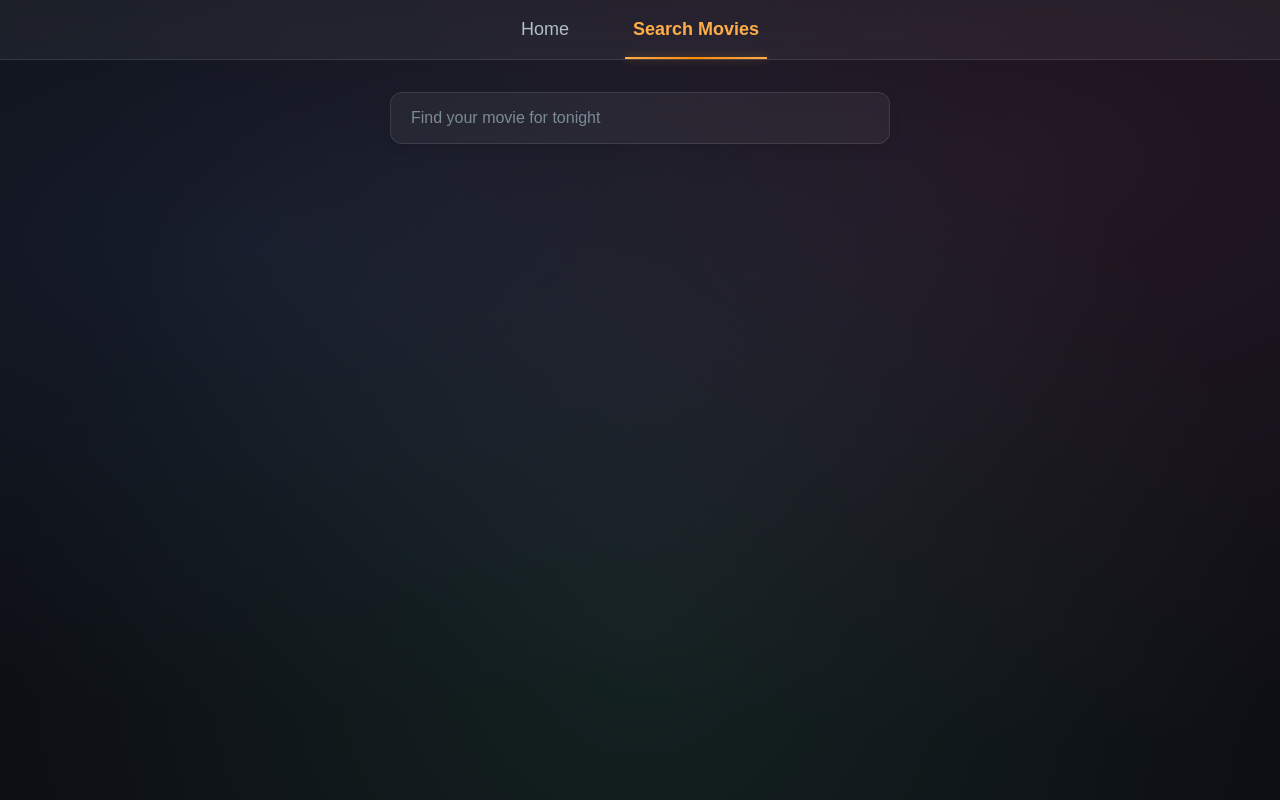
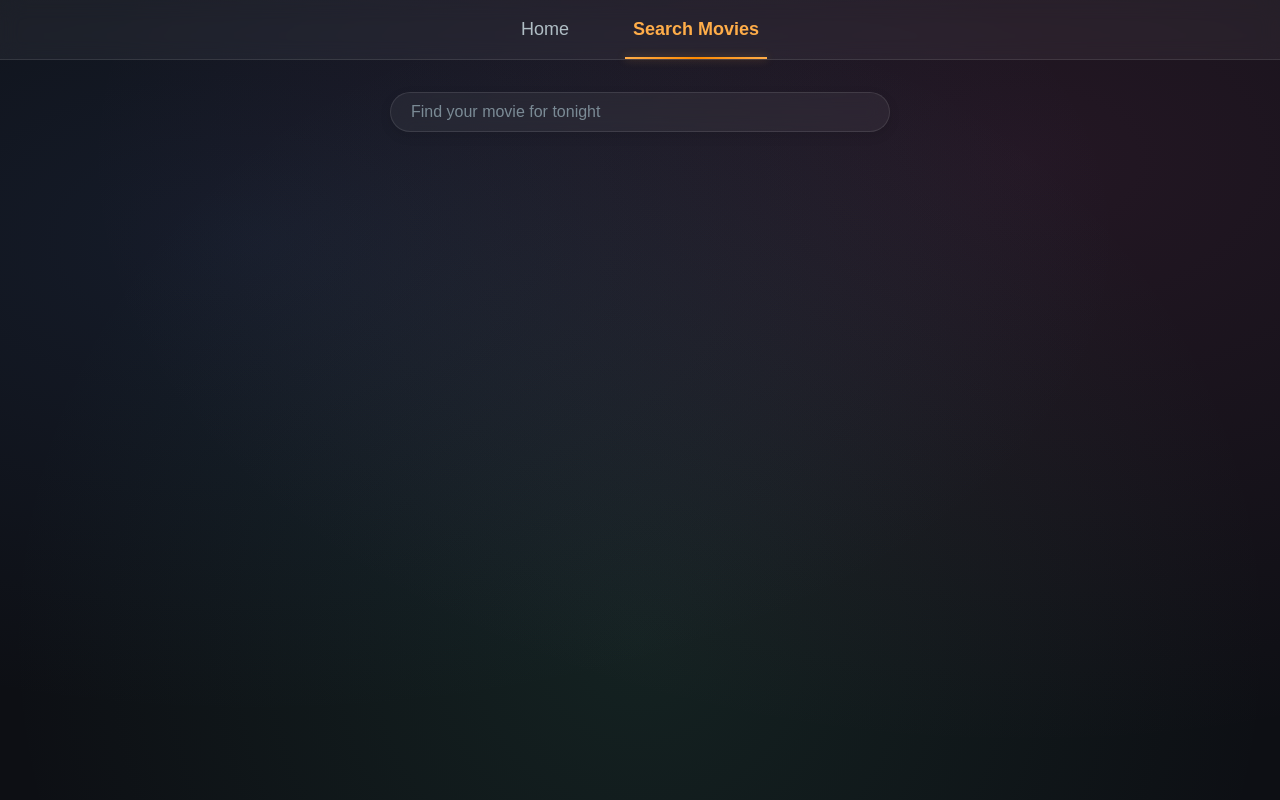
Before and after one commit to RomanSRDK/nightflix-react-spa, a React (Vite) app: page /search in a window 1280 px wide. Built offline with nearby package versions, Linux system fonts and the light colour scheme.

Commit message:
enable movie search on Search button click

```diff
--- a/src/components/SearchPanel/SearchPanel.jsx
+++ b/src/components/SearchPanel/SearchPanel.jsx
@@ -37,6 +37,7 @@ function SearchPanel() {
 
   return (
     <>
+      <div className={styles.searchContainer}>
         <input
           type="text"
           placeholder="Find your movie for tonight"
@@ -44,8 +45,71 @@ function SearchPanel() {
           onChange={changeSearchQuery}
           className={styles.searchInput}
         />
+      </div>
     </>
   );
 }
 
 export default SearchPanel;
+
+// function SearchPanel() {
+//   const dispatch = useDispatch();
+//   const [searchParams, setSearchParams] = useSearchParams();
+
+//   const query = searchParams.get("name") ?? "";
+//   const page = parseInt(searchParams.get("page")) || 1;
+
+//   const [filmName, setFilmName] = useState(query);
+
+//   const changeSearchQuery = (evt) => {
+//     setFilmName(evt.target.value);
+//   };
+
+//   const handleSearch = () => {
+//     const nextSearchParams = new URLSearchParams(searchParams);
+
+//     if (filmName.trim()) {
+//       nextSearchParams.set("name", filmName.trim());
+//       nextSearchParams.set("page", 1);
+//       setSearchParams(nextSearchParams);
+
+//       dispatch(getMoviesByName({ query, page }));
+//       setFilmName("");
+//     } else {
+//       nextSearchParams.delete("name");
+//       nextSearchParams.delete("page");
+
+//       dispatch(clearFoundMovies());
+//     }
+//   };
+
+//   const handleKeyPress = (evt) => {
+//     if (evt.key === "Enter") {
+//       handleSearch();
+//     }
+//   };
+
+//   useEffect(() => {
+//     if (query && page > 1) {
+//       dispatch(getMoviesByName({ query: query.trim(), page }));
+//     }
+//   }, [page, query, dispatch]);
+
+//   return (
+//     <div className={styles.searchContainer}>
+//       <input
+//         type="text"
+//         placeholder="Find your movie for tonight"
+//         value={filmName}
+//         onChange={changeSearchQuery}
+//         onKeyDown={handleKeyPress}
+//         className={styles.searchInput}
+//       />
+//       <button onClick={handleSearch} className={styles.searchButton}>
+//         Search
+//       </button>
+//     </div>
+//   );
+// }
+
+// export default SearchPanel;
--- a/src/components/SearchPanel/SearchPanel.module.css
+++ b/src/components/SearchPanel/SearchPanel.module.css
@@ -1,19 +1,39 @@
-.searchInput {
+.searchContainer {
+  position: relative;
   display: block;
   margin: 0 auto 25px;
   width: 100%;
   max-width: 500px;
-  padding: 16px 20px;
+}
+
+.searchInput {
+  display: block;
+  margin: 0;
+  width: 100%;
+  padding: 10px 120px 10px 20px;
   font-size: 16px;
   font-weight: 400;
   color: #ebeef5;
   background: rgba(255, 255, 255, 0.05);
   backdrop-filter: blur(10px);
   border: 1px solid rgba(255, 255, 255, 0.1);
-  border-radius: 12px;
+  border-radius: 30px;
   outline: none;
   transition: all 0.3s ease;
   box-shadow: 0 4px 12px rgba(0, 0, 0, 0.1);
+}
+
+.searchButton {
+  position: absolute;
+  right: 0;
+  top: 50%;
+  transform: translateY(-50%);
+  padding: 12px 24px;
+  background: linear-gradient(135deg, #ffad49, #ff9800);
+  color: #ebeef5;
+  border-radius: 0 30px 30px 0;
+  font-size: 14px;
+  font-weight: 600;
 }
 
 /* Стили для placeholder */
```
Lines whose indentation alone changed are shown as unchanged.
